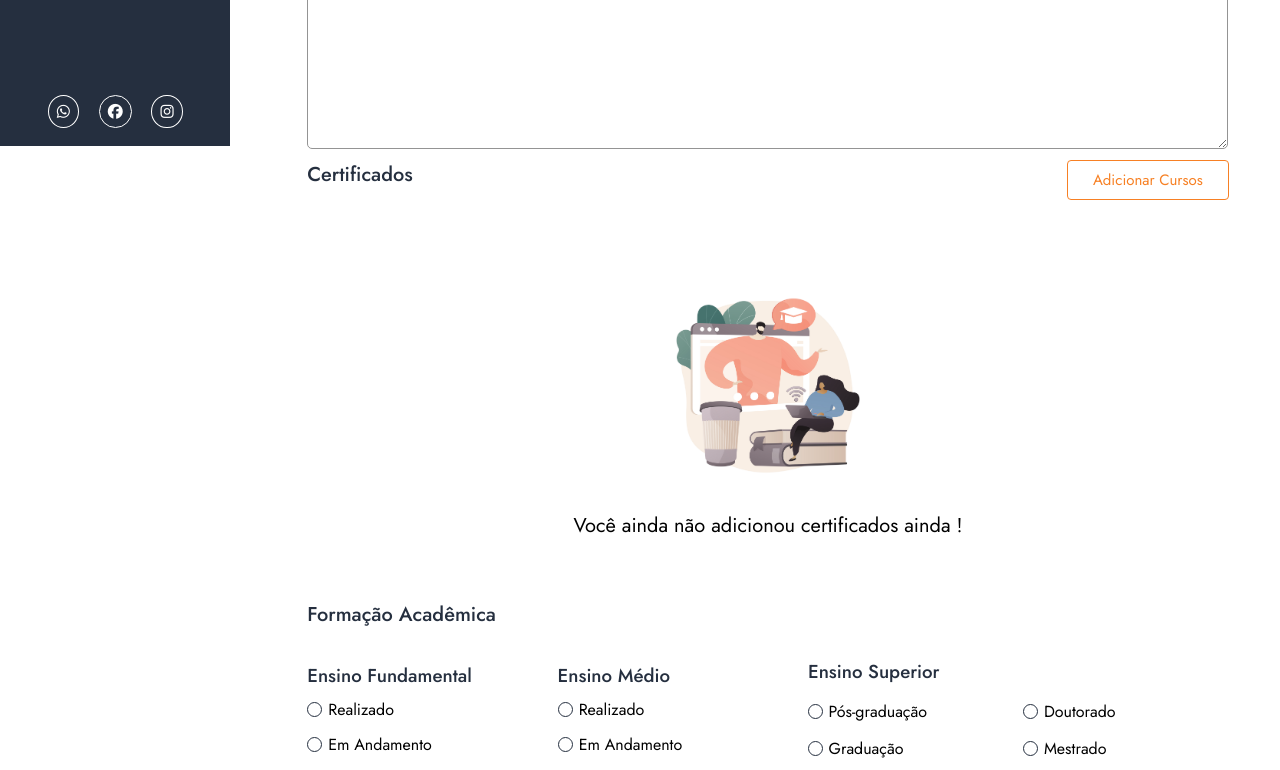
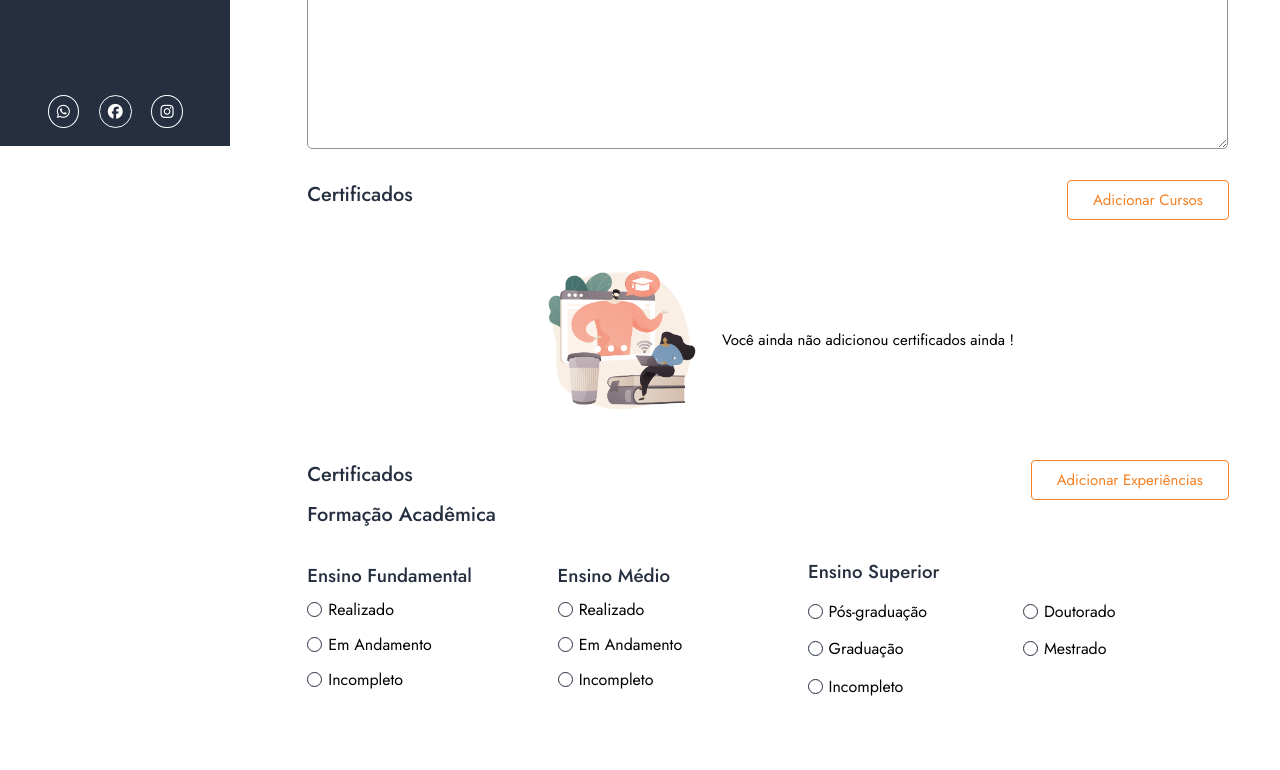
Before and after one commit to Santozzz/TCC-PERR-FRONTEND, a Vue app in the folder frontend/: page /SeuCurriculo in a window 1280 px wide. Shown: the part 654-1424 px from the top of the page. Built offline with nearby package versions, Linux system fonts and the light colour scheme.

Commit message:
atualizações

```diff
--- a/frontend/src/components/SeuCurriculo/formularioCurriculo.vue
+++ b/frontend/src/components/SeuCurriculo/formularioCurriculo.vue
@@ -34,7 +34,10 @@
                     <button @click="openModalAddCourse">Adicionar Cursos</button>
                 </div>
                 <div v-if="cardsCertifys.length" class="CardCourse-if">
-                    <div class="container-cardCourse">
+                    <div class="Arrow" @click="direcao_certificados(1)">
+                        <i class="fa-solid fa-angle-left"></i>
+                    </div>
+                    <div id="container-cardCourse">
                         <div v-for="(cardCertify, index) in cardsCertifys" :key="index" class="cardCourse">
                             <div class="nameCertify">
                                 <h3>{{ cardCertify.name }}</h3>
@@ -49,6 +52,9 @@
                                 </div>
                             </div>
                         </div>
+                    </div>
+                    <div class="Arrow" @click="direcao_certificados(2)">
+                        <i class="fa-solid fa-angle-right"></i>
                     </div>
                 </div>
                 <div class="naoTem-cursos" v-else>
@@ -96,6 +102,14 @@
                 </ul>
             </div>
             <!-- Fim de Certificados -->
+            <!-- Experiencias Profissionais -->
+            <div class="container-expoProfissionais">
+                <div class="ttl-content">
+                    <h3 class="ttl">Certificados</h3>
+                    <button>Adicionar Experiências</button>
+                </div>
+            </div>
+            <!-- Fim de Experiencias Profissionais -->
             <!-- Formação Academica -->
             <div class="container-formacao">
                 <div class="ttl-content">
@@ -193,6 +207,17 @@ export default {
             this.isClassAdded = false;
 
         },
+        direcao_certificados(e) {
+            let direcao = document.getElementById("container-cardCourse")
+
+            if (e == 1) {
+                //Right
+                direcao.scrollLeft = direcao.scrollLeft - 300;
+            } else if (e == 2) {
+                //Left
+                direcao.scrollLeft = direcao.scrollLeft + 300;
+            }
+        },
     }
 }
 </script>
@@ -288,20 +313,70 @@ export default {
     border: 1px solid #414141;
 }
 
+/* Resumo Sobre mim */
+.container-resumo {
+    display: flex;
+    flex-direction: column;
+    align-items: start;
+    justify-content: space-evenly;
+    width: 90%;
+    height: 35vh;
+    margin-bottom: 20px;
+}
+
+.ttlResumo {
+    width: 100%;
+    color: #252F3F;
+    font-weight: 500;
+    font-size: 20px;
+}
+
+.container-resumo textarea {
+    width: 97.5%;
+    height: 70%;
+    border: 1px solid #949494;
+    border-radius: 5px;
+    padding: 10px;
+}
+
+.container-resumo textarea:focus {
+    outline: none;
+    border: 1px solid #414141;
+}
+
+/* Fim Resumo */
+
 /* Certificados */
 .container-cursos {
     width: 90%;
 }
 
-.container-cardCourse {
+#container-cardCourse {
     display: flex;
     align-items: center;
     overflow: hidden;
-    width: 100%;
+    width: 95%;
     height: 30vh;
-    gap: 50px;
+    gap: 20px;
     user-select: none;
     overflow-x: scroll;
+    scroll-behavior: smooth;
+}
+
+#container-cardCourse::-webkit-scrollbar {
+    display: none;
+}
+
+.CardCourse-if {
+    width: 100%;
+    display: flex;
+    position: relative;
+    justify-content: space-between;
+    align-items: center;
+}
+
+.CardCourse-if .Arrow {
+    cursor: pointer;
 }
 
 /* CardCertify */
@@ -361,19 +436,18 @@ export default {
 /* v-else para verificar se a cursos no tópico de cursos */
 .naoTem-cursos {
     display: flex;
-    flex-direction: column;
     justify-content: center;
     align-items: center;
     width: 100%;
-    height: 50vh;
+    height: 30vh;
 }
 
 .naoTem-cursos img {
-    width: 250px;
+    width: 200px;
 }
 
 .naoTem-cursos p {
-    font-size: 20px;
+    font-size: 15px;
 }
 
 /* Modal AddCourses */
@@ -392,6 +466,10 @@ export default {
     border-radius: 5px;
     display: none;
     animation: openModal .2s ease-in;
+}
+
+.container-addCourse.addCourseOpen {
+    display: flex;
 }
 
 /* Animação do modal abrindo */
@@ -515,10 +593,6 @@ export default {
     border: 1px solid #414141;
 }
 
-.container-addCourse.addCourseOpen {
-    display: flex;
-}
-
 /* estilo da verificação de preenchimento de formulario */
 .container-alert {
     position: absolute;
@@ -561,35 +635,14 @@ export default {
     width: 90%;
 }
 
-/* Resumo Sobre mim */
-.container-resumo {
-    display: flex;
-    flex-direction: column;
-    align-items: start;
-    justify-content: space-evenly;
+/* Fim Certificados */
+
+/* Começo Experiencias Profissionais */
+.container-expoProfissionais {
     width: 90%;
-    height: 35vh;
 }
 
-.ttlResumo {
-    width: 100%;
-    color: #252F3F;
-    font-weight: 500;
-    font-size: 20px;
-}
-
-.container-resumo textarea {
-    width: 97.5%;
-    height: 70%;
-    border: 1px solid #949494;
-    border-radius: 5px;
-    padding: 10px;
-}
-
-.container-resumo textarea:focus {
-    outline: none;
-    border: 1px solid #414141;
-}
+/* Fim Experiencias Profissionais */
 
 /* Formação Acadêmica */
 .container-formacao {
@@ -743,6 +796,8 @@ export default {
     width: 90%;
 }
 
+/* Fim Formação Academica */
+/* Animações */
 @keyframes move {
     0% {
         transform: translate(-50%);
@@ -753,6 +808,8 @@ export default {
     }
 }
 
+/* Fim Animações */
+/* Responsivo */
 @media screen and (max-width: 1260px) {
     .container {
         margin: 40px auto;
```
